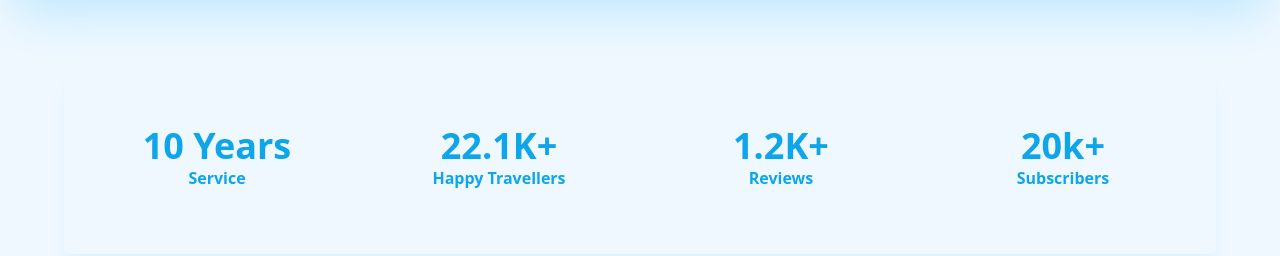
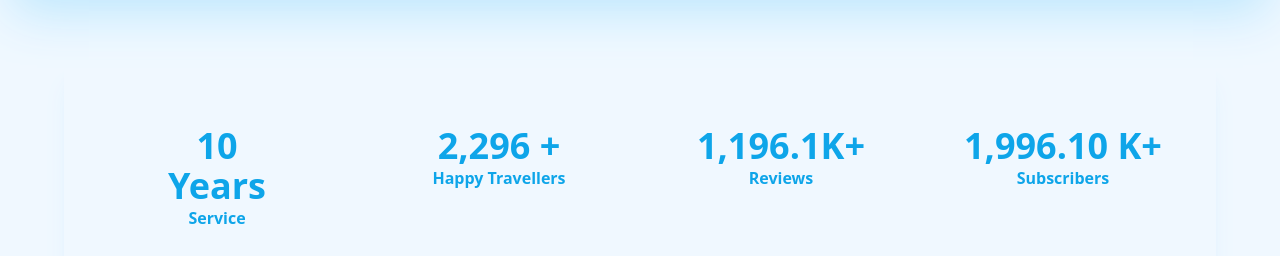
Before and after one commit to antudaa/NextTRIP, a React (Vite) app: page / in a window 1280 px wide. Shown: the part 1576-1832 px from the top of the page. Built offline with nearby package versions, Linux system fonts and the light colour scheme; no server answers.

Commit message:
count up added

```diff
--- a/package.json
+++ b/package.json
@@ -14,6 +14,7 @@
     "dotenv": "^16.0.3",
     "firebase": "^9.19.1",
     "react": "^18.2.0",
+    "react-countup": "^6.4.2",
     "react-datetime": "^3.2.0",
     "react-dom": "^18.2.0",
     "react-hook-form": "^7.43.9",
--- a/src/Components/State/State.jsx
+++ b/src/Components/State/State.jsx
@@ -1,4 +1,5 @@
-import React from 'react';
+import React from "react";
+import CountUp from "react-countup";
 
 const State = () => {
 	return (
@@ -6,25 +7,33 @@ const State = () => {
 			<div className="grid grid-cols-2 row-gap-8 gap-10 md:grid-cols-4">
 				<div className="text-center">
 					<h6 className="text-xl md:text-4xl font-bold text-deep-purple-accent-400">
-                        10 Years
+						<CountUp start={0} end={10} delay={0} duration={8}>
+							{({ countUpRef }) => (
+								<div>
+									<span ref={countUpRef} />
+								</div>
+							)}
+						</CountUp>
+						Years
 					</h6>
 					<p className="font-bold">Service</p>
 				</div>
 				<div className="text-center">
 					<h6 className="text-xl md:text-4xl font-bold text-deep-purple-accent-400">
-                        22.1K+
+						<CountUp end={2300} duration={8} delay={0} /> +
 					</h6>
 					<p className="font-bold">Happy Travellers</p>
 				</div>
 				<div className="text-center">
 					<h6 className="text-xl md:text-4xl font-bold text-deep-purple-accent-400">
-                        1.2K+
+						<CountUp end={1200} duration={8} delay={0} decimals={1}/>
+						K+
 					</h6>
 					<p className="font-bold">Reviews</p>
 				</div>
 				<div className="text-center">
 					<h6 className="text-xl md:text-4xl font-bold text-deep-purple-accent-400">
-                        20k+
+						<CountUp end={2000} duration={8} decimals={2} /> K+
 					</h6>
 					<p className="font-bold">Subscribers</p>
 				</div>
--- a/src/Pages/Home/Home.jsx
+++ b/src/Pages/Home/Home.jsx
@@ -28,9 +28,7 @@ const Home = () => {
             {/* State */}
             <State />
             {/* Best Beaches */}
-            {/* Best Beaches */}
-            {/* Best Beaches */}
-            {/* Best Beaches */}
+
             <BestBeaches />
             {/* World Tour */}
             <WorldTour />
```
Also changed, not shown: 1 other file (tests, documents, lock files or other folders). Lines whose indentation alone changed are shown as unchanged.
